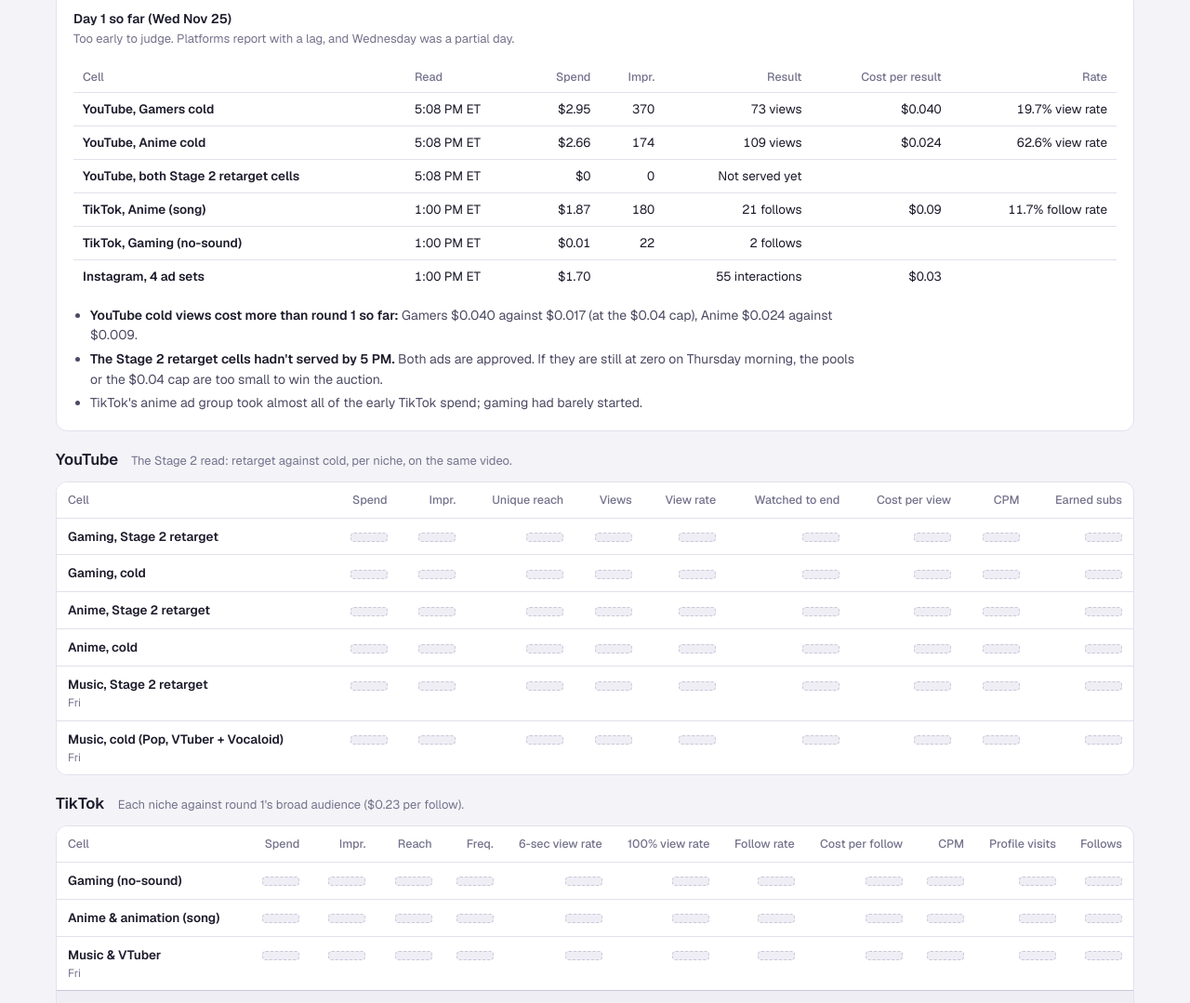
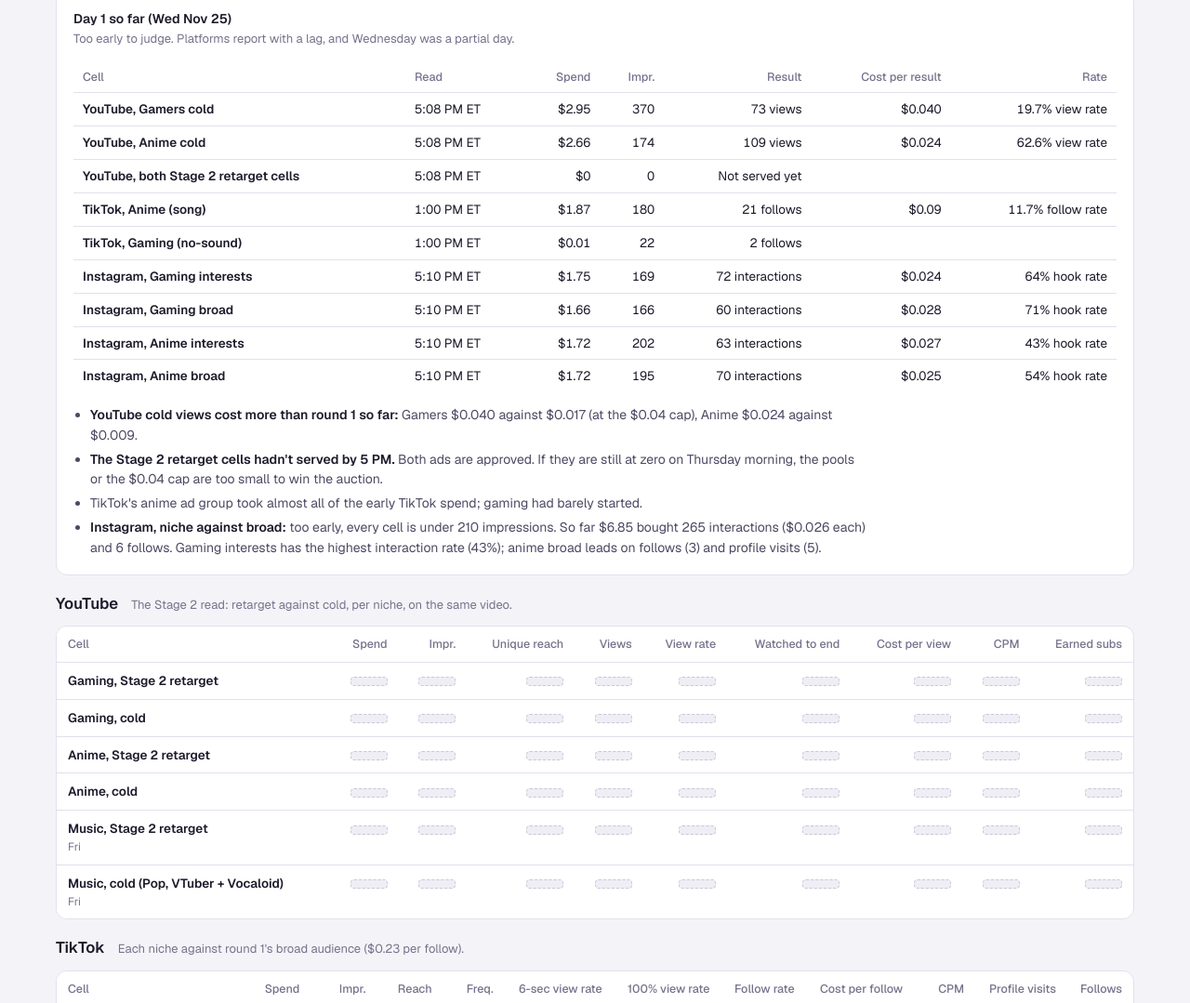
Before and after one commit to mutuals-inc/juniper-ads, a plain HTML site: page index.html in a window 1280 px wide. Shown: the part 7864-8943 px from the top of the page at 93% size. Drawn offline with nearby package versions, Linux system fonts and the light colour scheme.

Commit message:
Day 1 read: Instagram ad sets at 5:10 PM ET
Co-Authored-By: Claude Opus 5.5 <noreply@anthropic.com>

```diff
--- a/index.html
+++ b/index.html
@@ -829,7 +829,10 @@ footer { font-size: 12.5px; color: var(--muted); border-top: 1px solid var(--lin
             <tr><th class="sticky" scope="row">YouTube, both Stage 2 retarget cells</th><td>5:08 PM ET</td><td class="r">$0</td><td class="r">0</td><td class="r">Not served yet</td><td class="r"></td><td class="r"></td></tr>
             <tr><th class="sticky" scope="row">TikTok, Anime (song)</th><td>1:00 PM ET</td><td class="r">$1.87</td><td class="r">180</td><td class="r">21 follows</td><td class="r">$0.09</td><td class="r">11.7% follow rate</td></tr>
             <tr><th class="sticky" scope="row">TikTok, Gaming (no-sound)</th><td>1:00 PM ET</td><td class="r">$0.01</td><td class="r">22</td><td class="r">2 follows</td><td class="r"></td><td class="r"></td></tr>
-            <tr><th class="sticky" scope="row">Instagram, 4 ad sets</th><td>1:00 PM ET</td><td class="r">$1.70</td><td class="r"></td><td class="r">55 interactions</td><td class="r">$0.03</td><td class="r"></td></tr>
+            <tr><th class="sticky" scope="row">Instagram, Gaming interests</th><td>5:10 PM ET</td><td class="r">$1.75</td><td class="r">169</td><td class="r">72 interactions</td><td class="r">$0.024</td><td class="r">64% hook rate</td></tr>
+            <tr><th class="sticky" scope="row">Instagram, Gaming broad</th><td>5:10 PM ET</td><td class="r">$1.66</td><td class="r">166</td><td class="r">60 interactions</td><td class="r">$0.028</td><td class="r">71% hook rate</td></tr>
+            <tr><th class="sticky" scope="row">Instagram, Anime interests</th><td>5:10 PM ET</td><td class="r">$1.72</td><td class="r">202</td><td class="r">63 interactions</td><td class="r">$0.027</td><td class="r">43% hook rate</td></tr>
+            <tr><th class="sticky" scope="row">Instagram, Anime broad</th><td>5:10 PM ET</td><td class="r">$1.72</td><td class="r">195</td><td class="r">70 interactions</td><td class="r">$0.025</td><td class="r">54% hook rate</td></tr>
           </tbody>
         </table>
       </div>
@@ -837,6 +840,7 @@ footer { font-size: 12.5px; color: var(--muted); border-top: 1px solid var(--lin
         <li><b>YouTube cold views cost more than round 1 so far:</b> Gamers $0.040 against $0.017 (at the $0.04 cap), Anime $0.024 against $0.009.</li>
         <li><b>The Stage 2 retarget cells hadn't served by 5 PM.</b> Both ads are approved. If they are still at zero on Thursday morning, the pools or the $0.04 cap are too small to win the auction.</li>
         <li>TikTok's anime ad group took almost all of the early TikTok spend; gaming had barely started.</li>
+        <li><b>Instagram, niche against broad:</b> too early, every cell is under 210 impressions. So far $6.85 bought 265 interactions ($0.026 each) and 6 follows. Gaming interests has the highest interaction rate (43%); anime broad leads on follows (3) and profile visits (5).</li>
       </ul>
     </div>
 
```
